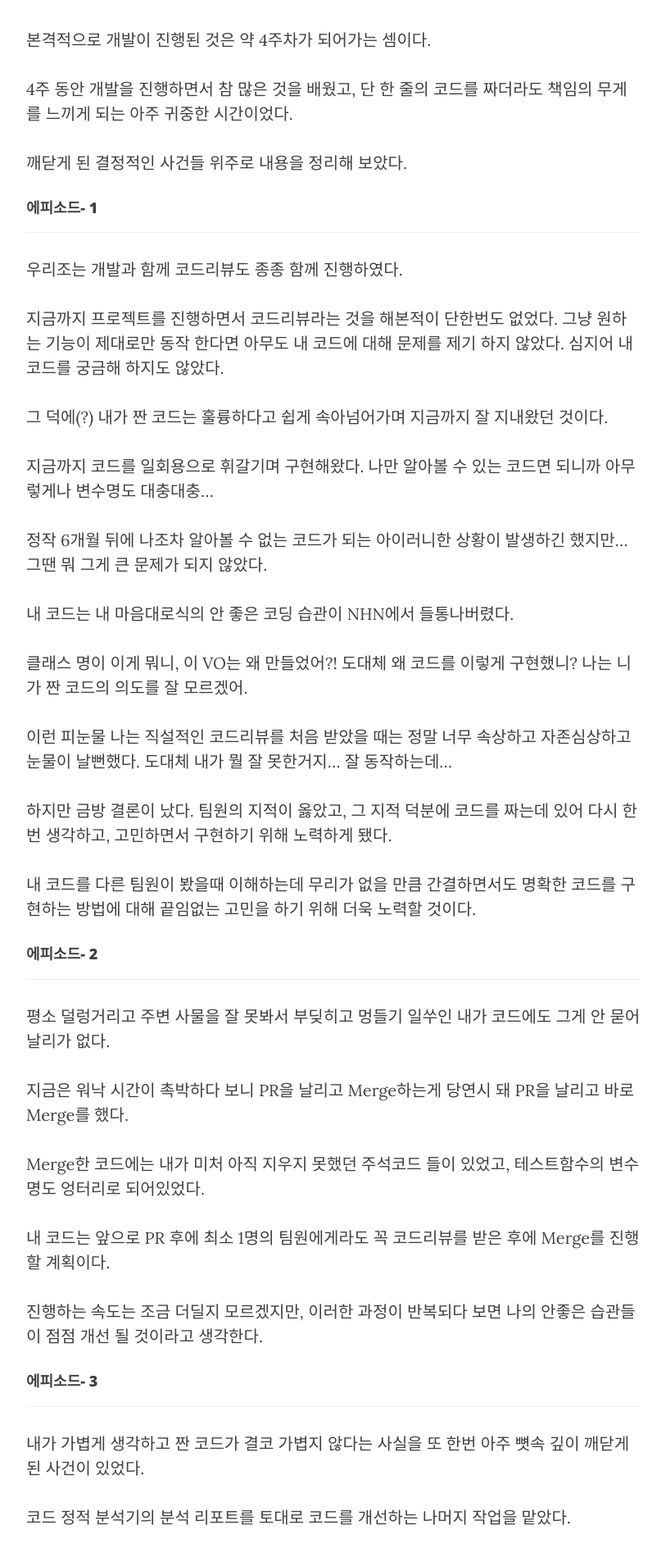
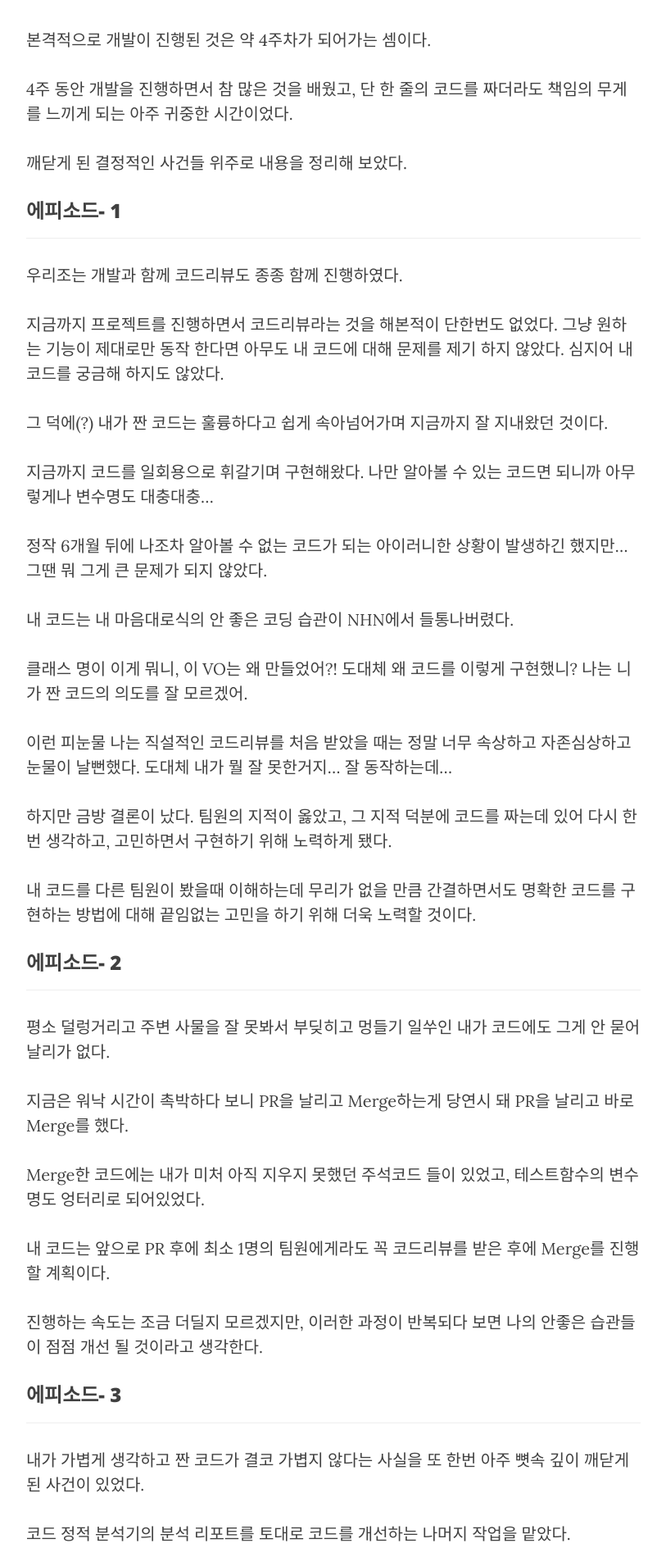
Before and after one commit to smnkim/smnkim.github.io, a Jekyll site: the page built from _posts/2016-01-18-smn-article.4.markdown, in a window 1280 px wide. Shown: the part 592-2491 px from the top of the page at 82% size, without its empty margins (233-1046 px from the left). Built offline with Jekyll 4.4.1, drawn with Linux system fonts in a browser that asks for light colours; nearby versions of some CDN libraries.

```diff
--- a/_posts/2016-01-18-smn-article.4.markdown
+++ b/_posts/2016-01-18-smn-article.4.markdown
@@ -20,7 +20,7 @@ header-img: "img/smnkim.jpg"
 깨닫게 된 결정적인 사건들 위주로 내용을 정리해 보았다.
 
 
-#### 에피소드- 1
+### 에피소드- 1
 ----
 우리조는 개발과 함께 코드리뷰도 종종 함께 진행하였다.
 
@@ -43,7 +43,7 @@ header-img: "img/smnkim.jpg"
 내 코드를 다른 팀원이 봤을때 이해하는데 무리가 없을 만큼 간결하면서도 명확한 코드를 구현하는 방법에 대해 끝임없는 고민을 하기 위해 더욱 노력할 것이다.
 
 
-#### 에피소드- 2
+### 에피소드- 2
 ----
 평소 덜렁거리고 주변 사물을 잘 못봐서 부딪히고 멍들기 일쑤인 내가 코드에도 그게 안 묻어 날리가 없다.
 
@@ -56,7 +56,7 @@ Merge한 코드에는 내가 미처 아직 지우지 못했던 주석코드 들
 진행하는 속도는 조금 더딜지 모르겠지만, 이러한 과정이 반복되다 보면 나의 안좋은 습관들이 점점 개선 될 것이라고 생각한다.
 
 
-#### 에피소드- 3
+### 에피소드- 3
 ----
 내가 가볍게 생각하고 짠 코드가 결코 가볍지 않다는 사실을 또 한번 아주 뼛속 깊이 깨닫게 된 사건이 있었다.
 
```
